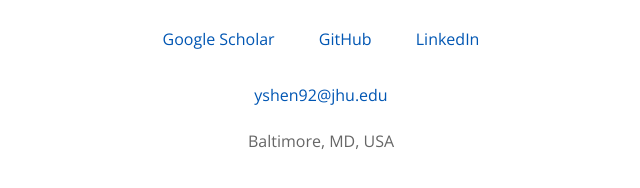
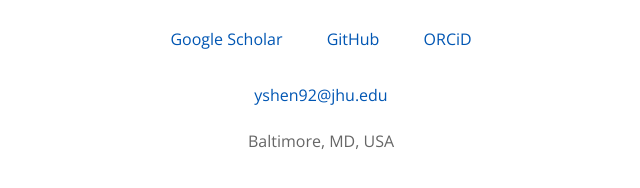
Before and after one commit to yiqings/yiqings.github.io, a plain HTML site: page index.html in a window 1280 px wide. Shown: the part 366-554 px from the top of the page, 319-959 px from the left. Drawn offline with nearby package versions, Linux system fonts and the light colour scheme.

Commit message:
refine the webpage

```diff
--- a/index.html
+++ b/index.html
@@ -112,7 +112,7 @@
 <div class="links">
   <a href="https://scholar.google.com/citations?user=YDlF4lQAAAAJ&hl=en">Google Scholar</a>
   <a href="https://github.com/yiqings">GitHub</a>
-  <a href="https://www.linkedin.com/in/yiqing-shen-6ba9402a5/">LinkedIn</a>
+  <a href="https://orcid.org/0000-0001-7866-3339">ORCiD</a>
 </div>
 
 <div class="email">
```
